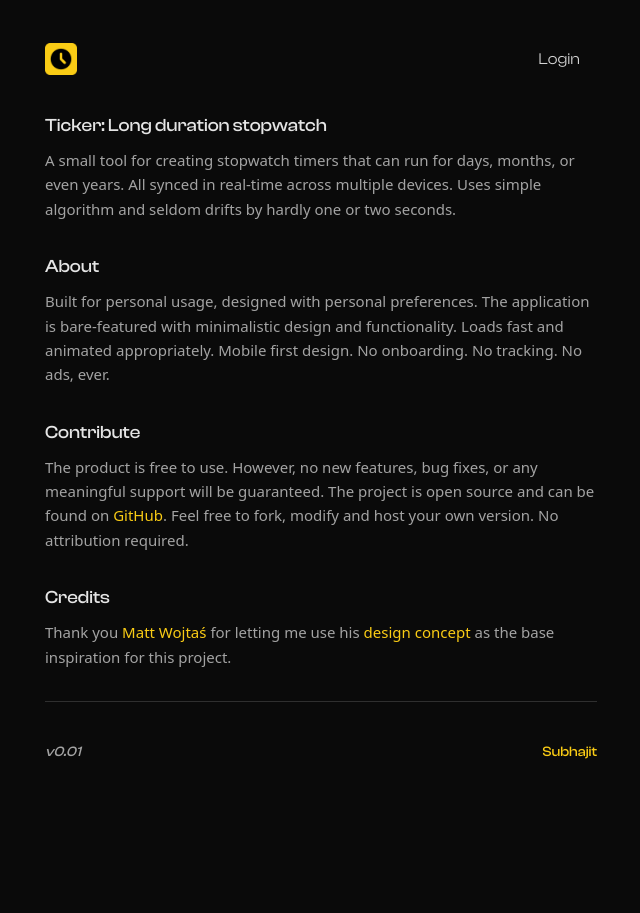
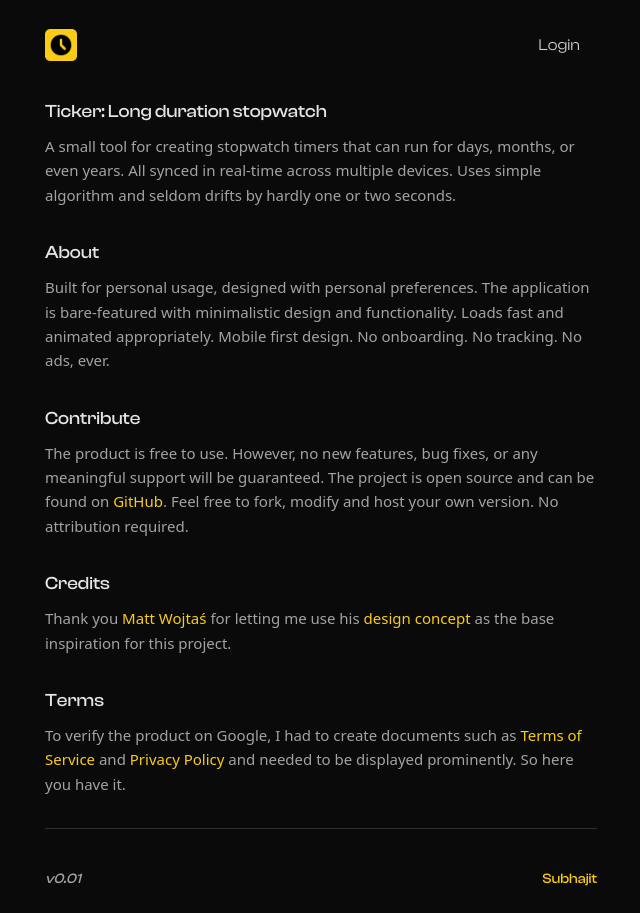
Before and after one commit to pingSubhajit/ticker, a Next.js app: page /about in a window 1280 px wide. Shown: the whole page, without its empty margins (319-959 px from the left). Before the commit the page ends 800 px from the top, so only its background shows below. Built offline with nearby package versions, Linux system fonts and the light colour scheme; no server answers.

Commit message:
layout: Making layout changes to display links to the Privacy Policy and Terms of Use pages in the home page

```diff
--- a/app/about/page.tsx
+++ b/app/about/page.tsx
@@ -78,6 +78,16 @@ const AboutPage = async () => {
 				</p>
 			</div>
 
+			<div>
+				<h2 className="text-lg text-neutral-200 font-medium">Terms</h2>
+				<p className="mt-2 text-[15px] font-medium text-neutral-400 font-sans leading-relaxed">
+					To verify the product on Google, I had to create documents such as <a href="/terms" target="_blank"
+						className="text-yellow-400 hover:text-yellow-500 transition">Terms of Service</a> and <a
+						href="/privacy" target="_blank" className="text-yellow-400 hover:text-yellow-500 transition">
+						Privacy Policy</a> and needed to be displayed prominently. So here you have it.
+				</p>
+			</div>
+
 			<Separator />
 
 			<footer className="flex justify-between items-center w-full">
--- a/app/page.tsx
+++ b/app/page.tsx
@@ -43,7 +43,16 @@ export default async function Home() {
 				</Link>
 			</div>
 
-			<WaveDecoration double={true} />
+			<footer className="flex justify-between items-center w-full lg:absolute left-0 bottom-4 lg:px-8">
+				<a href="/privacy" target="_blank" className="text-yellow-100 hover:text-yellow-500 transition opacity-80">
+					<p className="mt-2 text-sm font-medium text-right">Privacy</p>
+				</a>
+				<a href="/terms" target="_blank" className="text-yellow-100 hover:text-yellow-500 transition opacity-80">
+					<p className="mt-2 text-sm font-medium text-right">Terms</p>
+				</a>
+			</footer>
+
+			<WaveDecoration double={true}/>
 		</main>
 	)
 }
```
